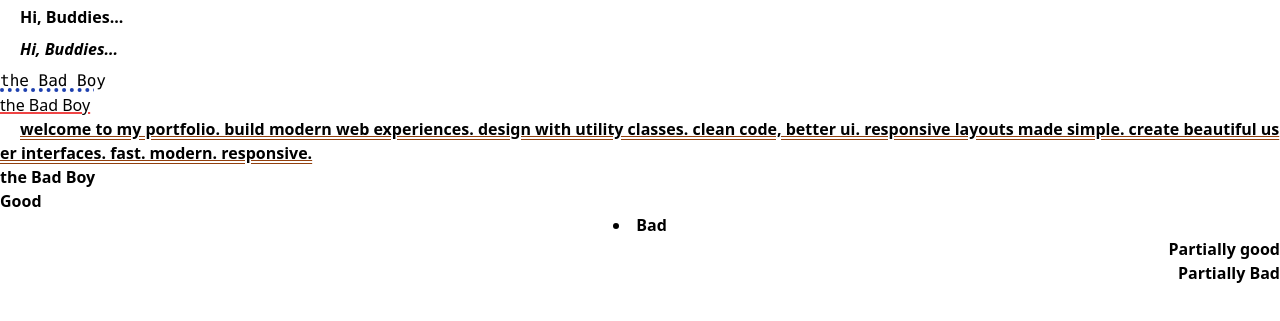
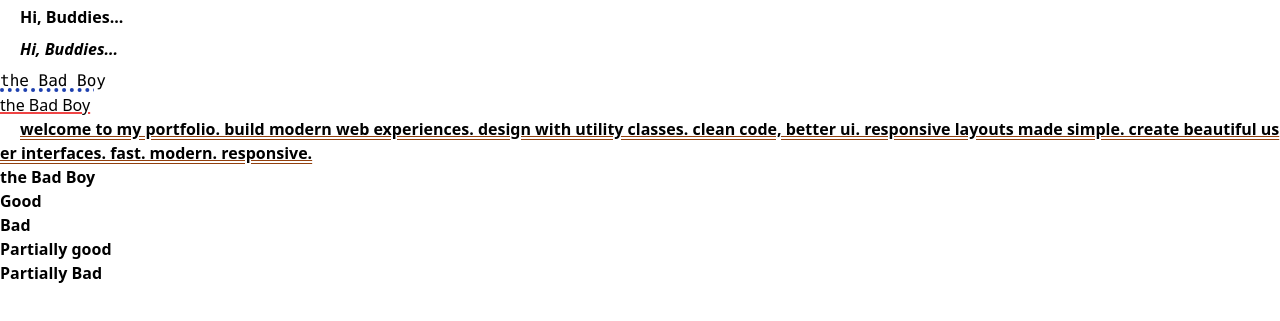
Before and after one commit to Chetan-AMBI-netizen/Tailwind.css-working, a plain HTML site: page landingpage.html in a window 1280 px wide. Shown: the part 183-504 px from the top of the page. Drawn offline with nearby package versions, Linux system fonts and the light colour scheme.

Commit message:
margins,spacing and padding learning.............

```diff
--- a/landingpage.html
+++ b/landingpage.html
@@ -28,11 +28,11 @@
 Create beautiful user interfaces.
 Fast. Modern. Responsive. </div>
        <div class = "mx = 96 font-bold"> the Bad Boy </div>
-       <ul>
-        <li class = "font-bold  text-inherit  text-start list-decimal  leading-32 list-outside decoration-dashed  decoration-amber-800 text-centers"> Good</li>
-        <li class = "font-bold   text-current text-center  list-disc  leading-32  list-inside decoration-wavy decoration-amber-800 text-centers"> Bad</li>
-        <li class = "font-bold   text-right list-none leading-32  list-inside"> Partially good</li>
-        <li class = "font-bold   text-base text-end list-item  leading-32  list-inside "> Partially Bad</li>
+       <ul class = "font-bold  text-inherit  text-start list-decimal  leading-32 list-outside decoration-dashed  decoration-amber-800 text-centers">
+        <li> Good</li>
+        <li> Bad</li>
+        <li> Partially good</li>
+        <li> Partially Bad</li>
        </ul>
 
 </body>
```
